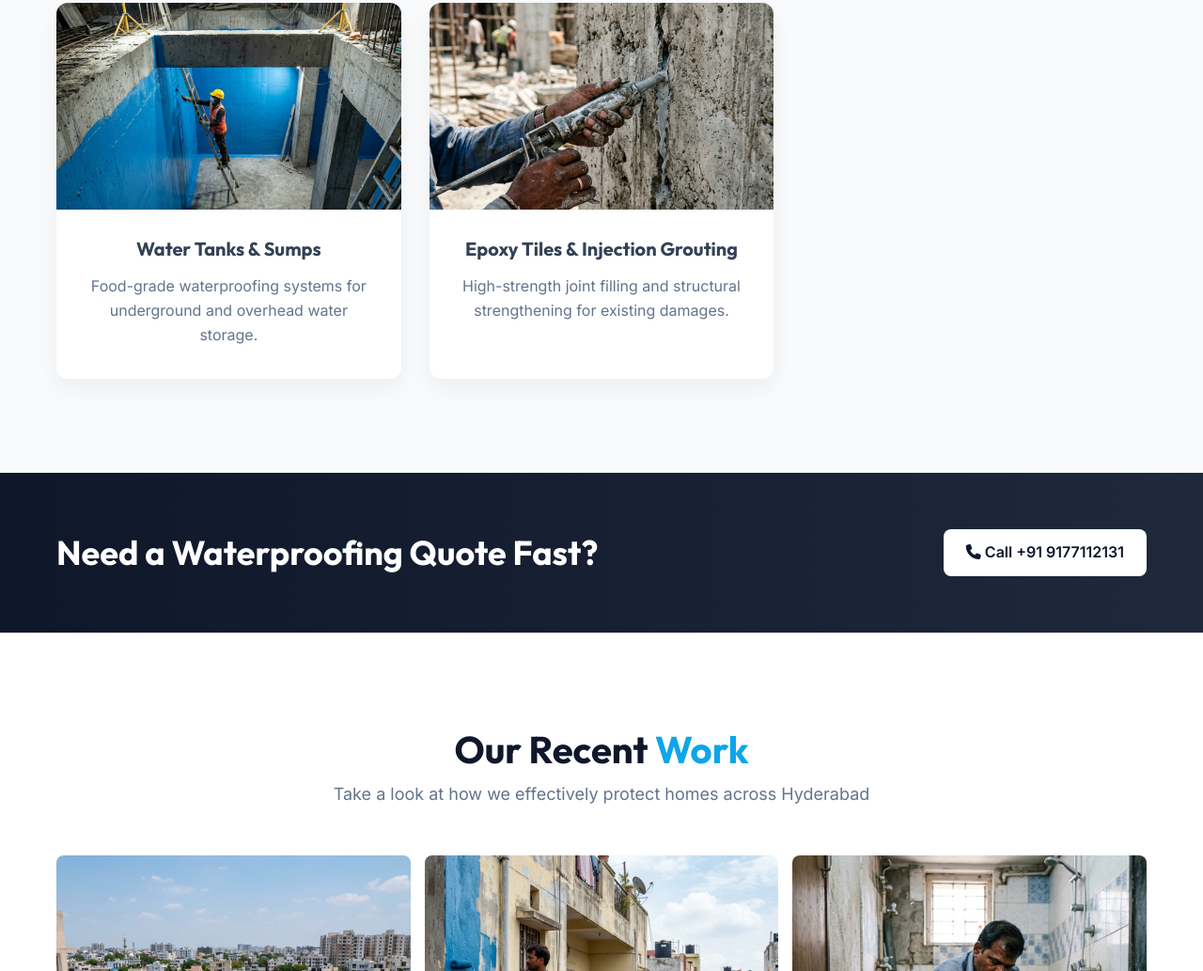
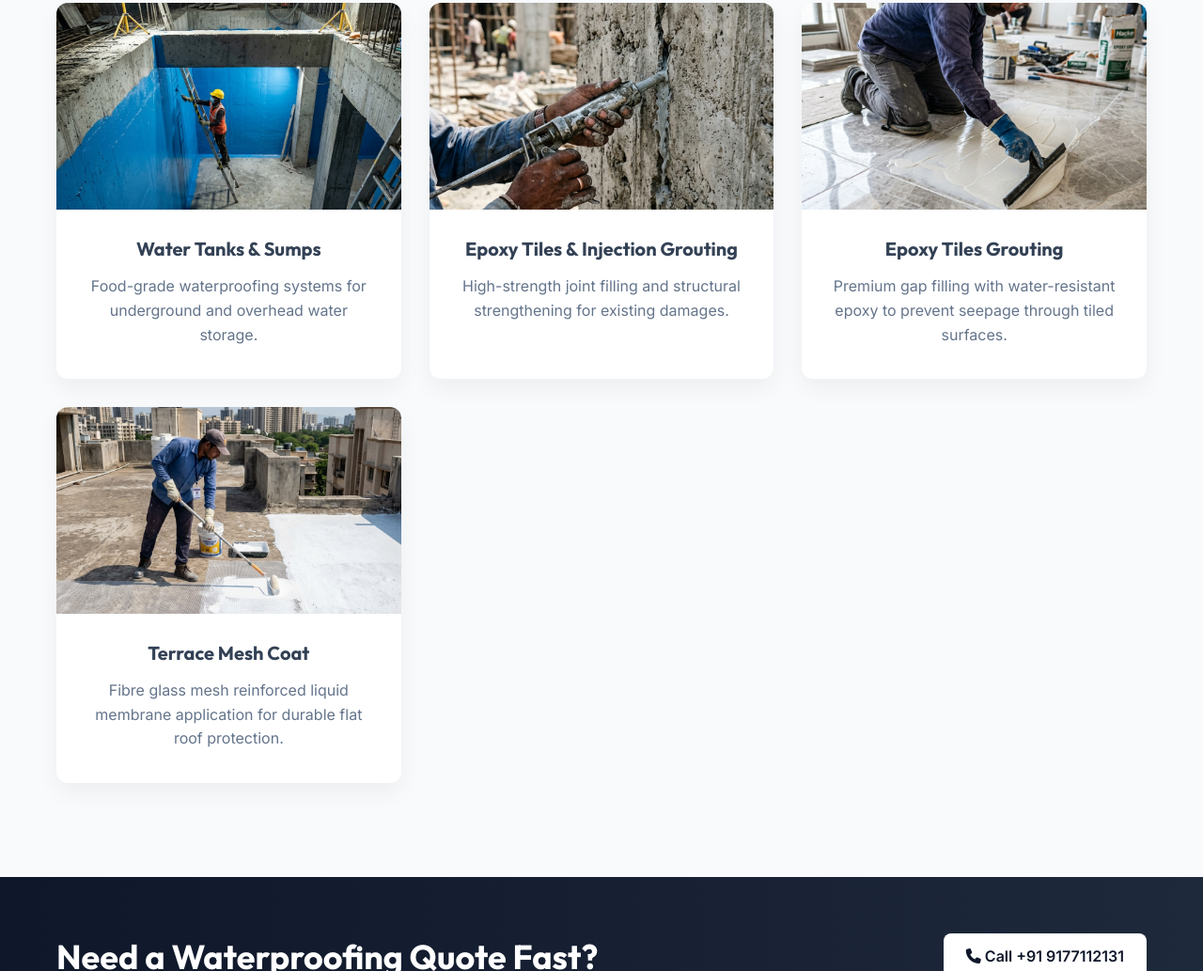
Before and after one commit to SaNjAy-bRo/hi-tech-waterproof, a plain HTML site: page index.html in a window 1280 px wide. Shown: the part 1604-2637 px from the top of the page at 94% size. Drawn offline with Linux system fonts and the light colour scheme.

Commit message:
UI Expansion: Added 'Epoxy Tiles Grouting' and 'Terrace Mesh Coat' services alongside matching AI images.

```diff
--- a/index.html
+++ b/index.html
@@ -112,6 +112,20 @@
                         <div class="service-content">
                             <h3>Epoxy Tiles & Injection Grouting</h3>
                             <p>High-strength joint filling and structural strengthening for existing damages.</p>
+                        </div>
+                    </div>
+                    <div class="service-card">
+                        <img src="images/indian-tiles-grouting.png" class="service-img" alt="Epoxy Tiles Grouting">
+                        <div class="service-content">
+                            <h3>Epoxy Tiles Grouting</h3>
+                            <p>Premium gap filling with water-resistant epoxy to prevent seepage through tiled surfaces.</p>
+                        </div>
+                    </div>
+                    <div class="service-card">
+                        <img src="images/indian-mesh-coat.png" class="service-img" alt="Terrace Mesh Coat">
+                        <div class="service-content">
+                            <h3>Terrace Mesh Coat</h3>
+                            <p>Fibre glass mesh reinforced liquid membrane application for durable flat roof protection.</p>
                         </div>
                     </div>
                 </div>
```
Also changed, not shown: images/indian-mesh-coat.png (added), images/indian-tiles-grouting.png (added).
